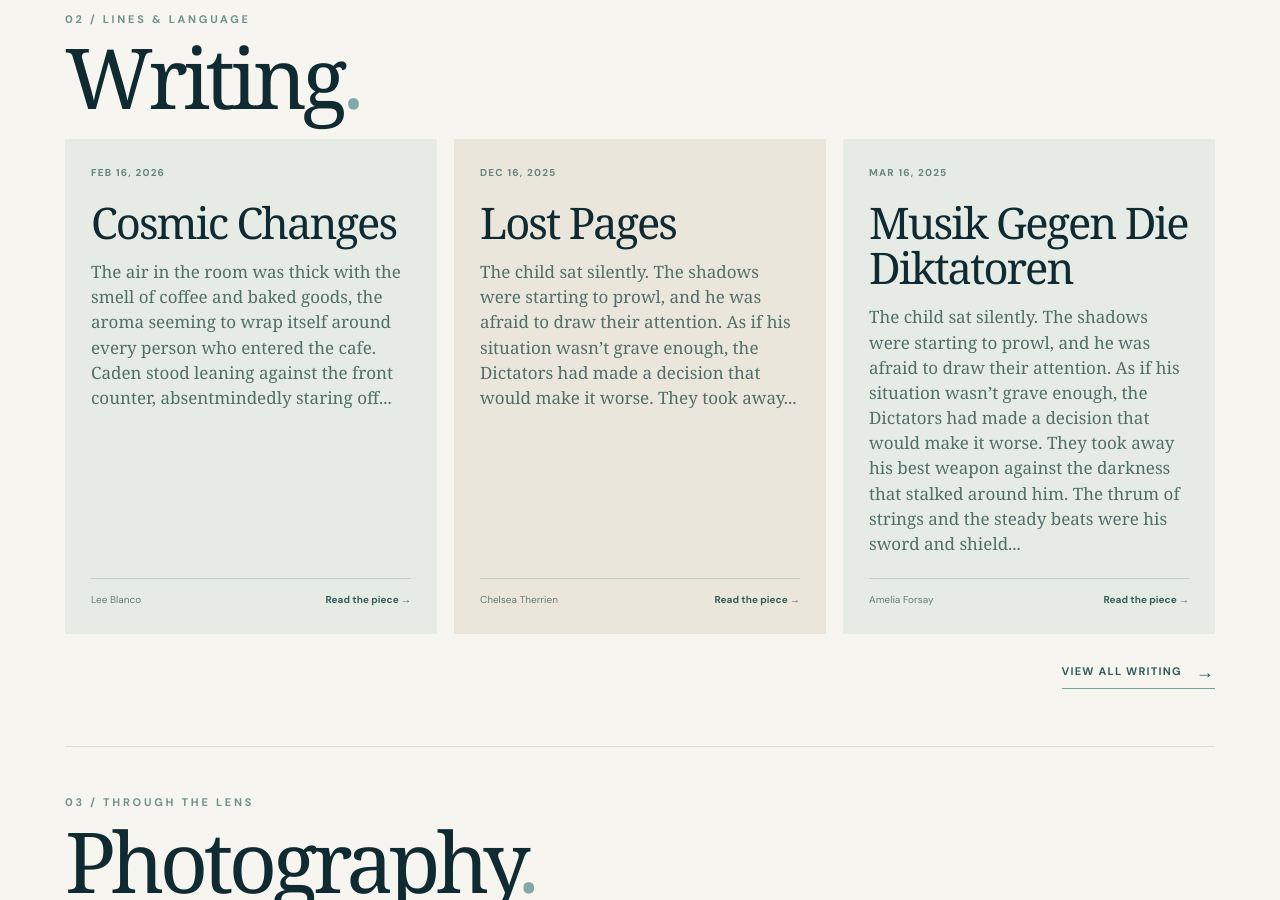
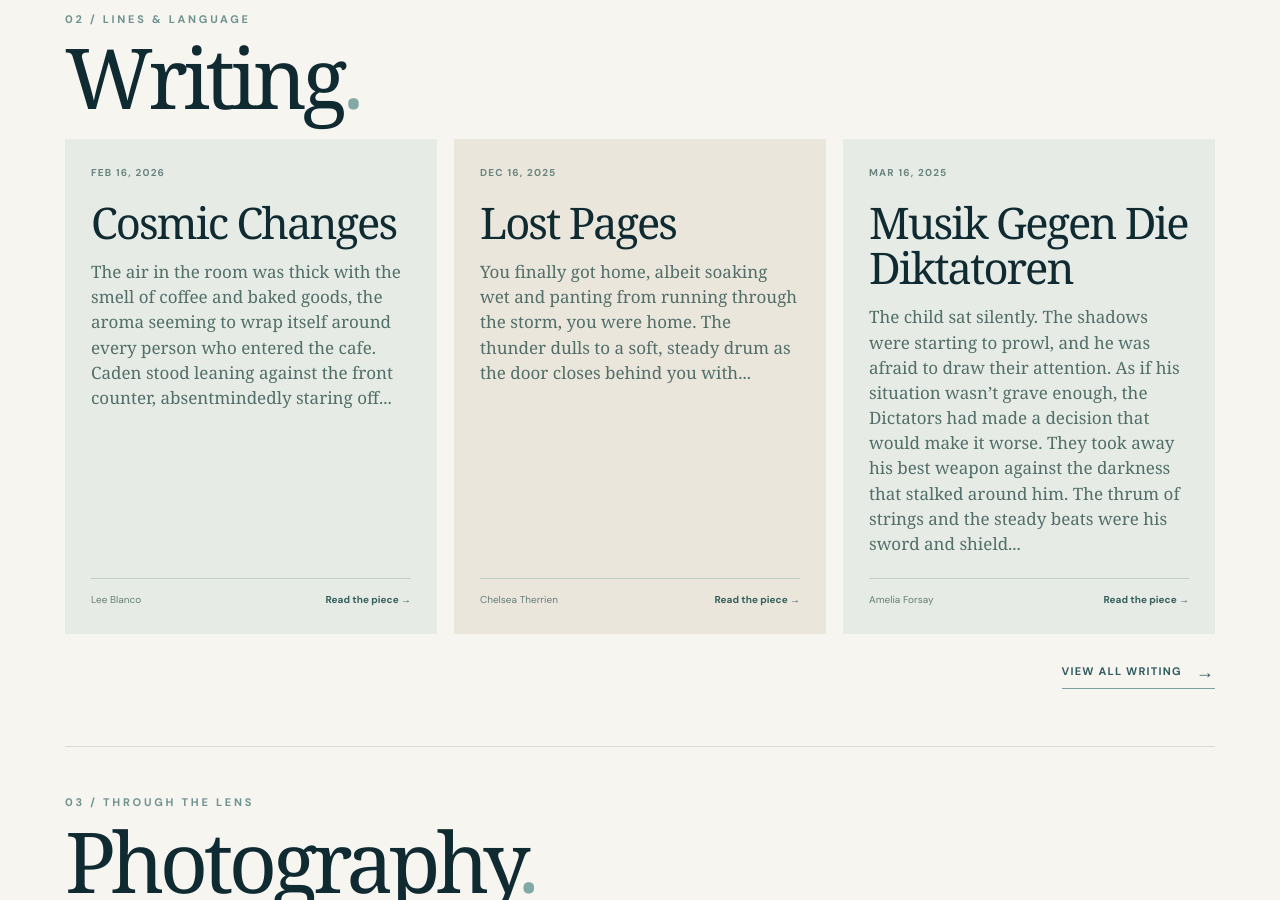
Before and after one commit to egentler/deep-blue, a Jekyll site: the page built from index.html, in a window 1280 px wide and 900 px high, scrolled down 2248 px. Built offline with Jekyll 4.4.1, drawn with Linux system fonts in a browser that asks for light colours; some web fonts are replaced.

Commit message:
Update _posts/2026-10-16-lost-pages.md (via Pages CMS)

```diff
--- a/_posts/2026-10-16-lost-pages.md
+++ b/_posts/2026-10-16-lost-pages.md
@@ -3,9 +3,9 @@ title: Lost Pages
 date: 2025-12-16
 category: Writing
 author: Chelsea Therrien
-preview: The child sat silently. The shadows were starting to prowl, and he was
-  afraid to draw their attention. As if his situation wasn’t grave enough, the
-  Dictators had made a decision that would make it worse. They took away...
+preview: You finally got home, albeit soaking wet and panting from running
+  through the storm, you were home. The thunder dulls to a soft, steady drum as
+  the door closes behind you with...
 sample: false
 ---
 You finally got home, albeit soaking wet and panting from running through the storm, you were home. The thunder dulls to a soft, steady drum as the door closes behind you with a soft click. You peel off your jacket and hang it on the hook. A familiar soft hum comes from the fridge and a barely audible purr from the living room. Water pools on the mat beneath your feet as you pull off your boots and set them beside the door. With just one deep breath in you feel at home again as the warm smell of pine and your wood stove fill your senses. Nostalgia washes over you as you remember coming home to a full house and chaos.
```
